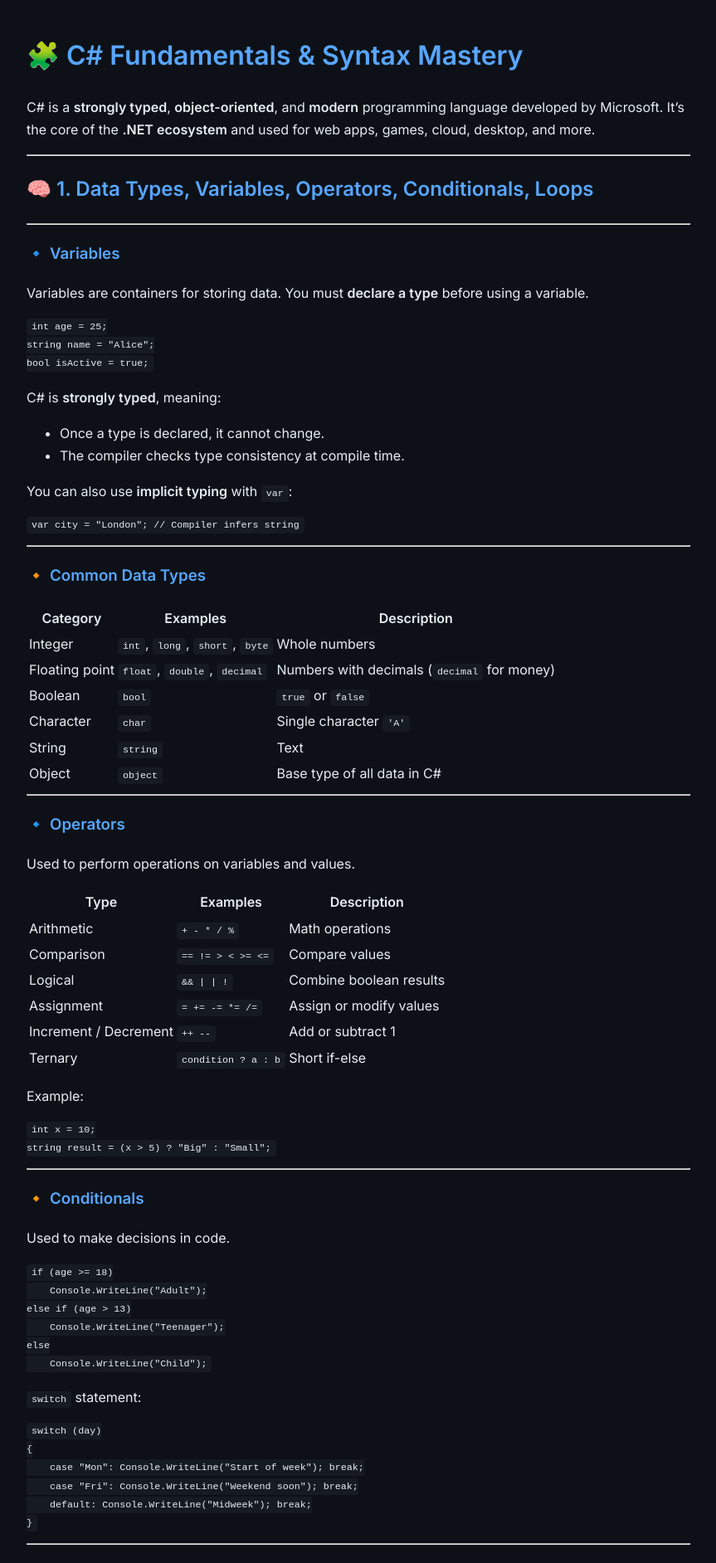
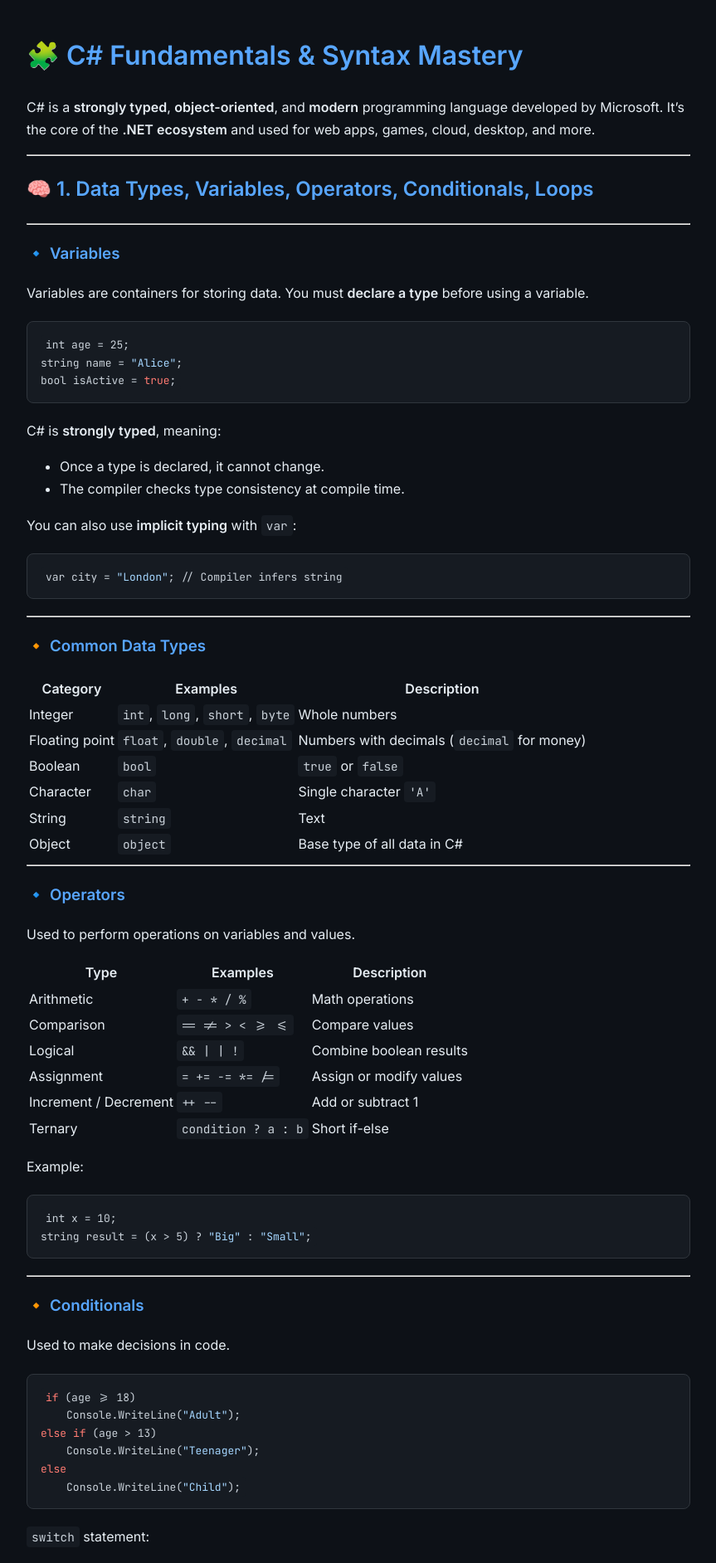
Before and after one commit to hesenxr/my-learning, a Jekyll site: the page built from csharp-basics.md, in a window 1280 px wide. Shown: the top 1884 px of the page at 83% size, without its empty margins (208-1071 px from the left). Built offline with Jekyll 4.4.1, drawn with Linux system fonts in a browser that asks for light colours; our own code applies the rules of GitHub Pages for plain Markdown files.

Commit message:
Update default.html

```diff
--- a/_layouts/default.html
+++ b/_layouts/default.html
@@ -4,8 +4,12 @@
     <meta charset="UTF-8" />
     <meta name="viewport" content="width=device-width, initial-scale=1.0" />
     <title>{{ page.title }}</title>
-    <link href="https://fonts.googleapis.com/css2?family=Inter:wght@300;400;600&display=swap" rel="stylesheet">
+
+    <!-- Fonts -->
+    <link href="https://fonts.googleapis.com/css2?family=Inter:wght@300;400;600&family=JetBrains+Mono:wght@400;600&display=swap" rel="stylesheet">
+
     <style>
+      /* Base layout */
       body {
         background-color: #0d1117;
         color: #e6edf3;
@@ -15,43 +19,78 @@
         margin: 40px auto;
         padding: 0 20px;
       }
+
       h1, h2, h3 {
         color: #58a6ff;
       }
+
       a {
         color: #79c0ff;
         text-decoration: none;
       }
+
       a:hover {
         text-decoration: underline;
       }
-      code {
-        background: #161b22;
-        padding: 3px 6px;
-        border-radius: 4px;
-        font-size: 0.9em;
-      }
+
       blockquote {
         border-left: 4px solid #30363d;
         padding-left: 15px;
         color: #8b949e;
         font-style: italic;
       }
+
       .section {
         margin-top: 50px;
       }
+
       footer {
         text-align: center;
         margin-top: 60px;
         font-size: 0.9em;
         color: #8b949e;
       }
+
+      /* Inline code */
+      code {
+        background: #161b22;
+        color: #c9d1d9;
+        padding: 3px 6px;
+        border-radius: 4px;
+        font-family: 'JetBrains Mono', monospace;
+        font-size: 0.9em;
+      }
+
+      /* Code blocks */
+      pre {
+        background: #161b22;
+        color: #c9d1d9;
+        padding: 16px;
+        border-radius: 8px;
+        overflow-x: auto;
+        font-family: 'JetBrains Mono', monospace;
+        font-size: 0.9em;
+        line-height: 1.5;
+        margin: 20px 0;
+        border: 1px solid #30363d;
+      }
+
+      /* Syntax highlighting colors (GitHub Dark style) */
+      .highlight .k, .highlight .kd, .highlight .kn { color: #ff7b72; } /* keywords */
+      .highlight .s, .highlight .s1, .highlight .s2 { color: #a5d6ff; } /* strings */
+      .highlight .n, .highlight .p { color: #c9d1d9; } /* normal text/punctuation */
+      .highlight .c { color: #8b949e; font-style: italic; } /* comments */
+      .highlight .o { color: #ff7b72; } /* operators */
+      .highlight .nb { color: #79c0ff; } /* builtins */
+      .highlight .mi { color: #79c0ff; } /* numbers */
     </style>
   </head>
+
   <body>
     <main>
       {{ content }}
     </main>
+
     <footer>
       © {{ "now" | date: "%Y" }} Hasan Alizada
     </footer>
```
